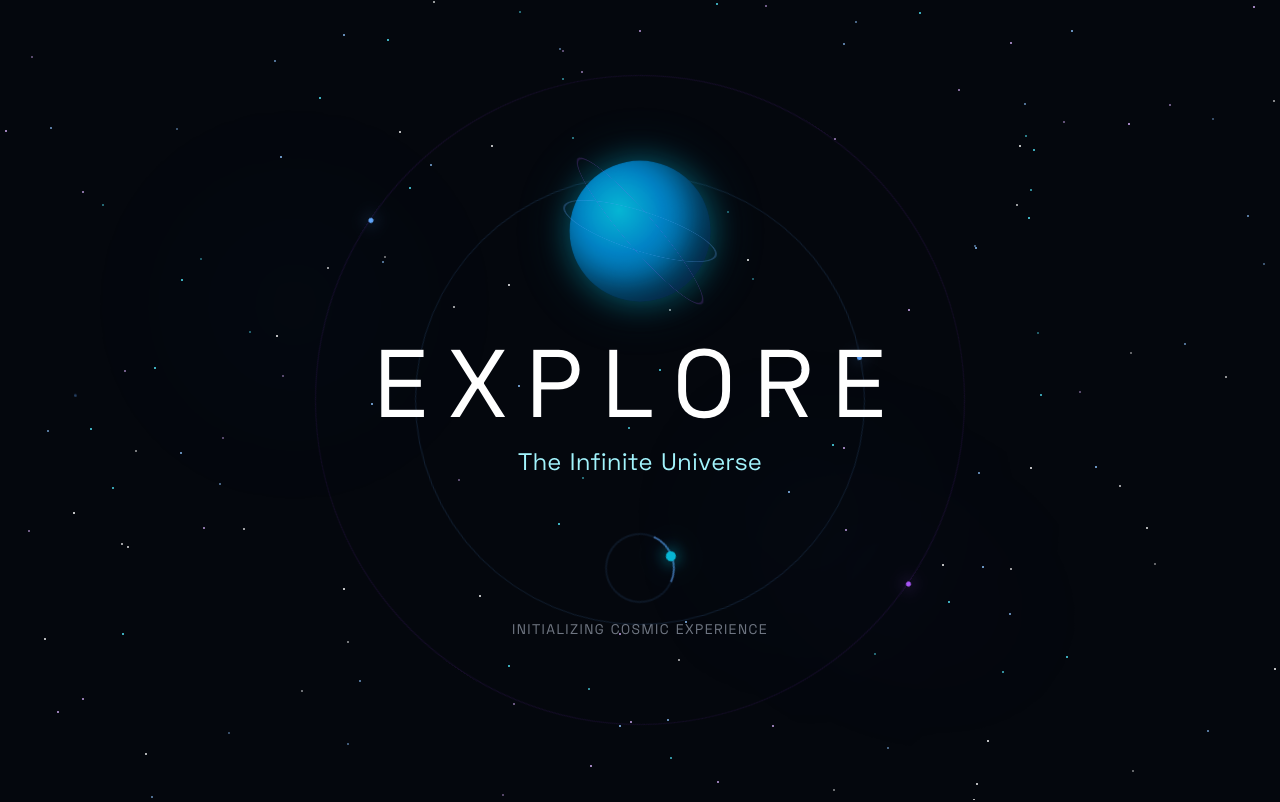
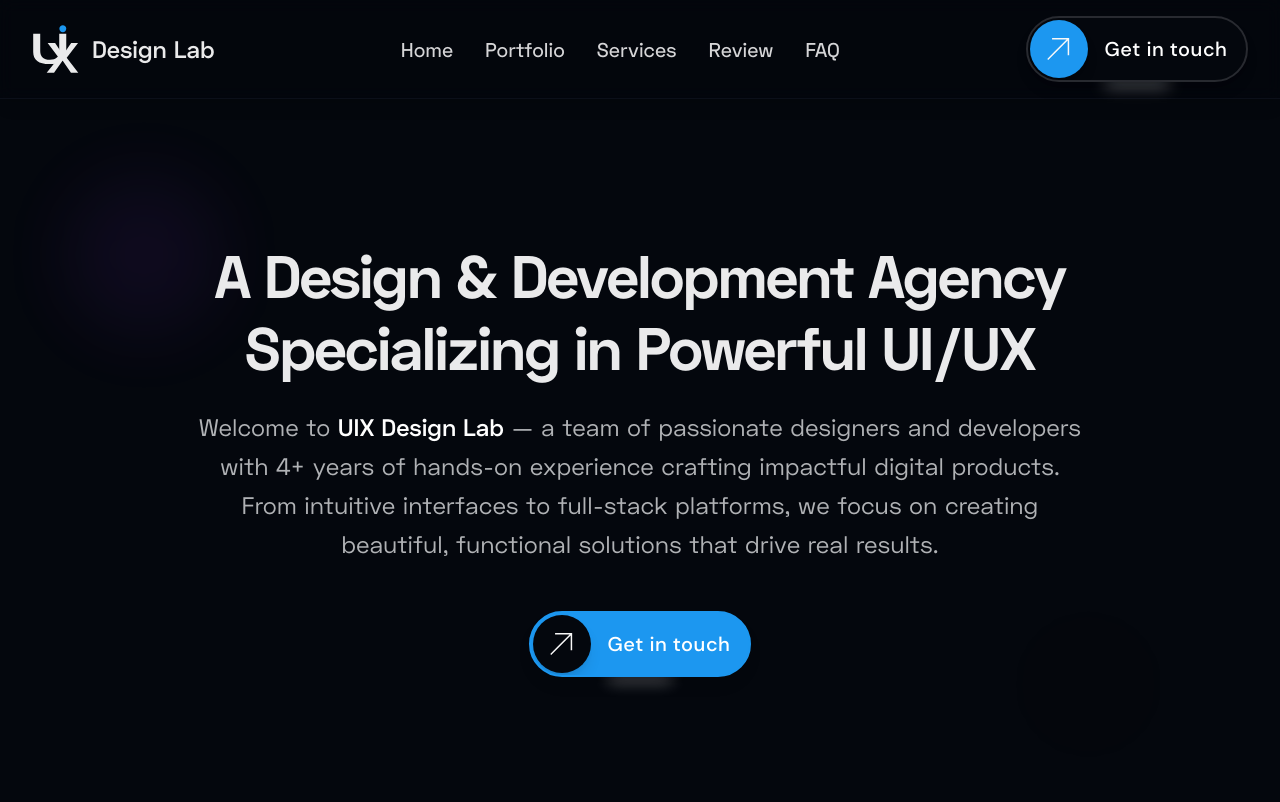
Before and after one commit to Levi9111/UIX-Design-Lab, a Next.js app: page / in a window 1280 px wide. Shown: the top 802 px of the page. Built offline with nearby package versions, Linux system fonts and the light colour scheme; a web font is replaced by a local one.

Commit message:
temporary bg applied

```diff
--- a/src/app/(HomePage)/layout.tsx
+++ b/src/app/(HomePage)/layout.tsx
@@ -1,6 +1,6 @@
 'use client';
 
-import { Suspense, useEffect, useState } from 'react';
+import { useEffect, useState } from 'react';
 import Footer from '@/components/ui/Footer';
 import NebulaBackground from '@/components/designs/NebulaBackground';
 import SpaceBackground from '@/components/designs/SpaceBackground';
@@ -16,7 +16,7 @@ export default function HomeLayout({
   const [isLoading, setIsLoading] = useState(true);
 
   useEffect(() => {
-    const timer = setTimeout(() => setIsLoading(false), 7000); // 7 seconds
+    const timer = setTimeout(() => setIsLoading(false), 4000); // 4 seconds
     return () => clearTimeout(timer);
   }, []);
 
@@ -24,13 +24,12 @@ export default function HomeLayout({
     return <Welcoming />;
   }
 
-  // TODO: fix the suspense here
   return (
     <main className='relative'>
       <Navbar />
       {/* <NebulaBackground /> */}
-      <SpaceBackground />
-      <Suspense fallback={<LoadingPage />}>{children}</Suspense>
+      {/* <SpaceBackground /> */}
+      {children}
       <Footer />
     </main>
   );
```
